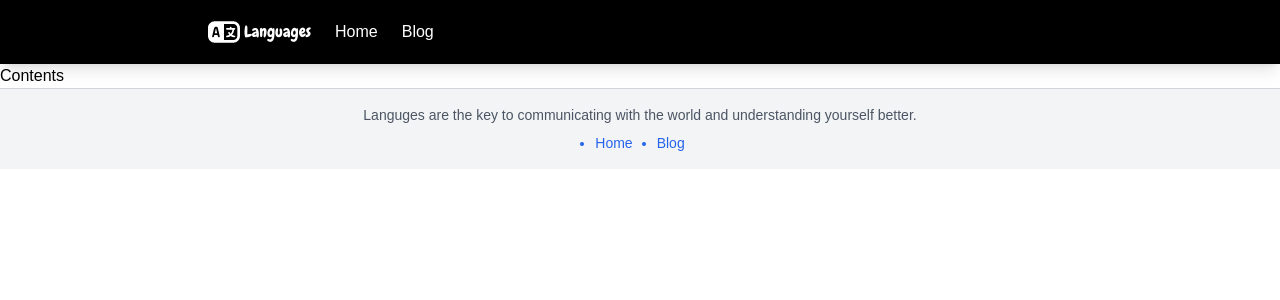
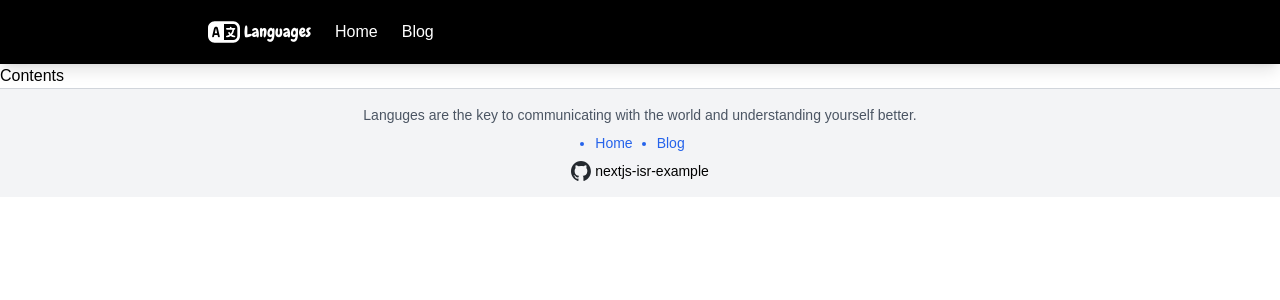
Before and after one commit to hsk-kr/nextjs-isr-example, a Next.js app: page / in a window 1280 px wide. Shown: the top 300 px of the page. Built offline with nearby package versions, Linux system fonts and the light colour scheme; a web font is replaced by a local one.

Commit message:
feat: add github icon in the footer

```diff
--- a/src/app/components/Footer/index.tsx
+++ b/src/app/components/Footer/index.tsx
@@ -1,3 +1,4 @@
+import Image from 'next/image';
 import Link from 'next/link';
 
 const navItems = [
@@ -13,23 +14,36 @@ const navItems = [
 
 export default function Footer() {
   return (
-    <footer className="text-sm flex flex-col justify-center items-center bg-gray-100 text-gray-600 p-4 border-t-[1px] border-gray-300">
-      <h3 className="mb-2 text-center">
+    <footer className="text-sm flex flex-col gap-y-2 justify-center items-center bg-gray-100 text-gray-600 p-4 border-t-[1px] border-gray-300">
+      <h3 className="text-center">
         Languges are the key to communicating with the world and understanding
         yourself better.
       </h3>
-      <ul className="flex list-disc marker:text-blue-600 gap-x-6">
+      <ul className="flex list-disc marker:text-blue-600 gap-x-6 ">
         {navItems.map((navItem) => (
           <li key={navItem.label}>
             <Link
               href={navItem.href}
-              className="text-blue-600 text-sm hover:text-blue-400"
+              className="text-blue-600 text-sm hover:text-blue-400 cursor-pointer"
             >
               {navItem.label}
             </Link>
           </li>
         ))}
       </ul>
+      <Link
+        href="https://github.com/hsk-kr/nextjs-isr-example"
+        target="_blank"
+        className="flex gap-x-1 text-black cursor-pointer hover:text-gray-600"
+      >
+        <Image
+          width={20}
+          height={16}
+          src="/github-mark.svg"
+          alt="github repository"
+        />
+        <span>nextjs-isr-example</span>
+      </Link>
     </footer>
   );
 }
```
Also changed, not shown: public/github-mark.svg (added).
